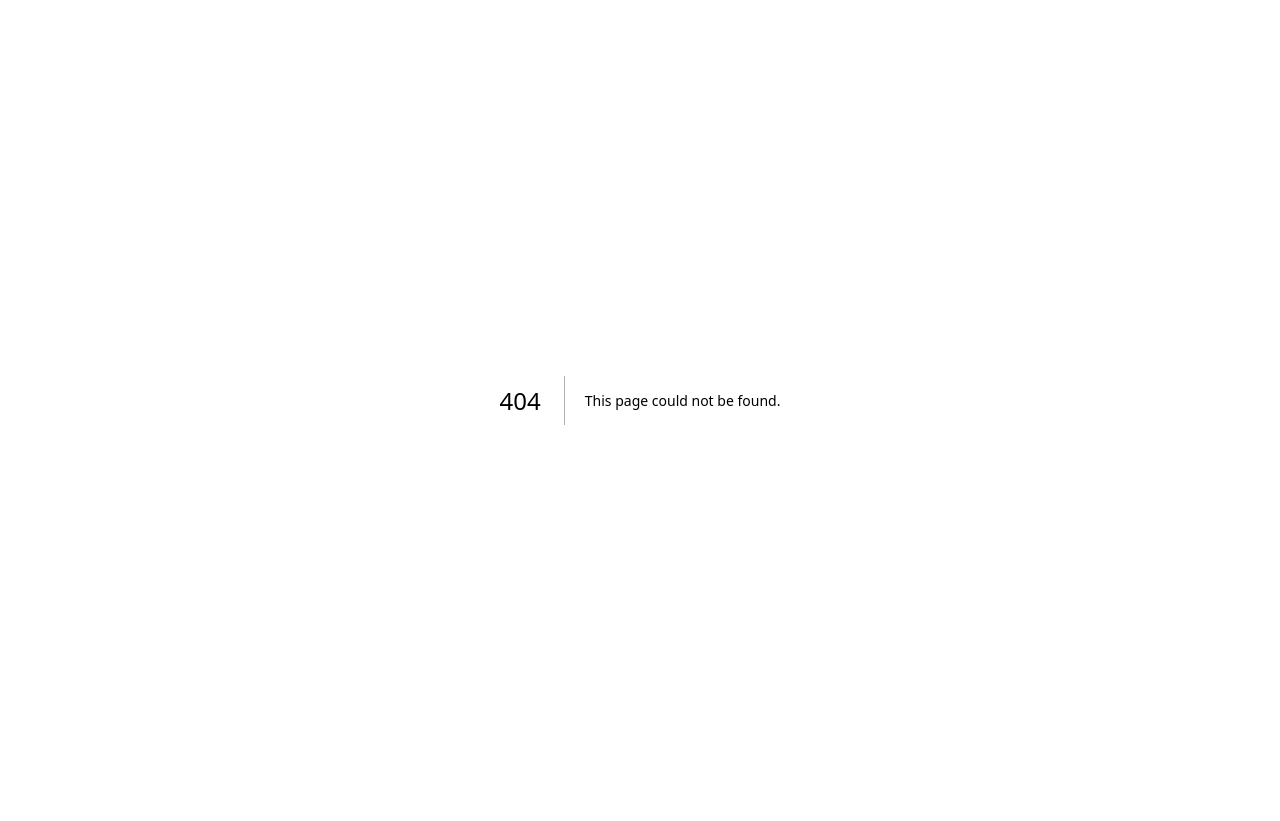
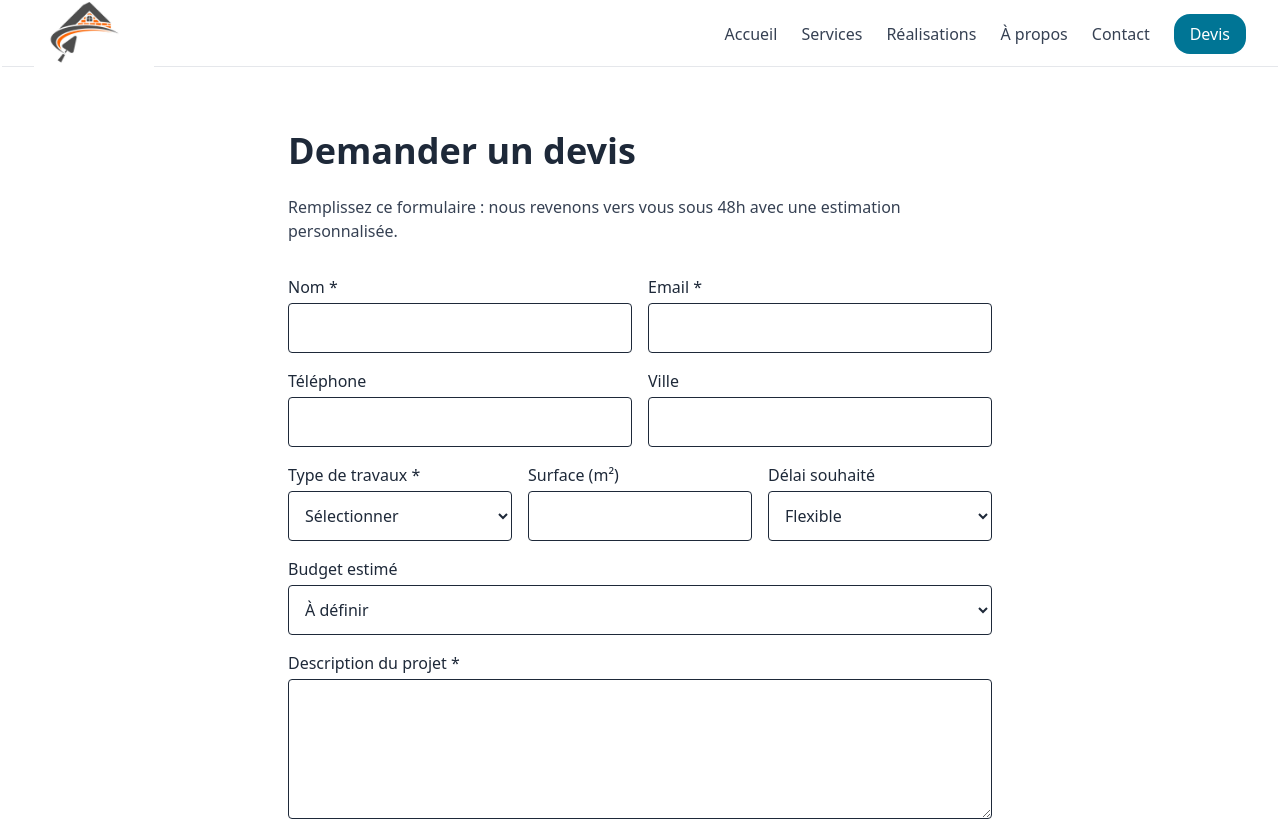
Before and after one commit to ChawkiSLIMANI/site-btp, a Next.js app: page /devis in a window 1280 px wide. Before the commit this address had no page. Shown: the top 821 px of the page. Before the commit the page ends 800 px from the top, so only its background shows below. Built offline with nearby package versions, Linux system fonts and the light colour scheme.

Commit message:
Update contact + Quotation form

```diff
--- a/public/__forms.html
+++ b/public/__forms.html
@@ -2,16 +2,15 @@
 <html lang="fr">
 <head><meta charset="utf-8" /></head>
 <body>
-    <!-- Ce fichier n'est jamais vu par l'utilisateur.
-         Il sert uniquement à la détection Netlify à la publication. -->
 <form name="contact" data-netlify="true" hidden>
 <input type="hidden" name="form-name" value="contact" />
-      <input name="name" type="text" />
-      <input name="email" type="email" />
-      <input name="phone" type="tel" />
-      <input name="subject" type="text" />
-      <textarea name="message"></textarea>
-      <input name="bot-field" type="text" />
+<input name="name" /><input name="email" /><textarea name="message"></textarea>
+</form>
+
+
+<form name="devis" data-netlify="true" hidden>
+<input type="hidden" name="form-name" value="devis" />
+<input name="name" /><input name="email" /><textarea name="message"></textarea>
 </form>
 </body>
 </html>
--- /dev/null
+++ b/src/app/(site)/devis/page.tsx
@@ -0,0 +1,113 @@
+export default function DevisPage() {
+  return (
+    <section className="py-16">
+      <div className="mx-auto max-w-3xl px-4 sm:px-6 lg:px-8">
+        <h1 className="text-4xl font-bold mb-6">Demander un devis</h1>
+        <p className="text-gray-700 mb-8">
+          Remplissez ce formulaire : nous revenons vers vous sous 48h avec une estimation personnalisée.
+        </p>
+
+        <form
+          name="devis"
+          method="POST"
+          data-netlify="true"
+          netlify-honeypot="bot-field"
+          action="/merci"
+          className="grid grid-cols-1 gap-4"
+        >
+          {/* Champs requis par Netlify */}
+          <input type="hidden" name="form-name" value="devis" />
+          <p className="hidden">
+            <label>
+              Ne pas remplir: <input name="bot-field" />
+            </label>
+          </p>
+
+          <div className="grid grid-cols-1 md:grid-cols-2 gap-4">
+            <div>
+              <label className="block mb-1">Nom *</label>
+              <input className="w-full border p-3 rounded" name="name" required />
+            </div>
+            <div>
+              <label className="block mb-1">Email *</label>
+              <input type="email" className="w-full border p-3 rounded" name="email" required />
+            </div>
+          </div>
+
+          <div className="grid grid-cols-1 md:grid-cols-2 gap-4">
+            <div>
+              <label className="block mb-1">Téléphone</label>
+              <input type="tel" className="w-full border p-3 rounded" name="phone" />
+            </div>
+            <div>
+              <label className="block mb-1">Ville</label>
+              <input className="w-full border p-3 rounded" name="city" />
+            </div>
+          </div>
+
+          <div className="grid grid-cols-1 md:grid-cols-3 gap-4">
+            <div>
+              <label className="block mb-1">Type de travaux *</label>
+              <select className="w-full border p-3 rounded" name="type" required>
+                <option value="">Sélectionner</option>
+                <option>Construction</option>
+                <option>Rénovation</option>
+                <option>Second œuvre</option>
+              </select>
+            </div>
+            <div>
+              <label className="block mb-1">Surface (m²)</label>
+              <input type="number" min="0" className="w-full border p-3 rounded" name="surface" />
+            </div>
+            <div>
+              <label className="block mb-1">Délai souhaité</label>
+              <select className="w-full border p-3 rounded" name="delay">
+                <option value="">Flexible</option>
+                <option>Moins d’un mois</option>
+                <option>1–3 mois</option>
+                <option>3–6 mois</option>
+                <option>6+ mois</option>
+              </select>
+            </div>
+          </div>
+
+          <div>
+            <label className="block mb-1">Budget estimé</label>
+            <select className="w-full border p-3 rounded" name="budget">
+              <option value="">À définir</option>
+              <option>Jusqu’à 10 000 €</option>
+              <option>10 000 – 50 000 €</option>
+              <option>50 000 – 150 000 €</option>
+              <option>150 000 € +</option>
+            </select>
+          </div>
+
+          <div>
+            <label className="block mb-1">Description du projet *</label>
+            <textarea
+              className="w-full border p-3 rounded min-h-[140px]"
+              name="message"
+              required
+            />
+          </div>
+
+          <div className="flex items-center gap-2">
+            <input id="consent" type="checkbox" required className="h-4 w-4" />
+            <label htmlFor="consent" className="text-sm">
+              J’accepte que mes données soient utilisées pour me recontacter.
+            </label>
+          </div>
+
+          <div className="pt-2">
+            <button
+              className="bg-cyan-700 hover:bg-cyan-800 text-white font-medium px-6 py-3 rounded-2xl"
+              type="submit"
+            >
+              Envoyer la demande
+            </button>
+          </div>
+        </form>
+      </div>
+    </section>
+  );
+}
--- a/src/app/(site)/page.tsx
+++ b/src/app/(site)/page.tsx
@@ -3,6 +3,7 @@ import { Container } from '@/components/ui/Container'
 import { ServicesTeaser } from '@/components/home/ServicesTeaser'
 import { RefsTeaser } from '@/components/home/RefsTeaser'
 import { ContactCta } from '@/components/home/ContactCta'
+
 
 export default function HomePage() {
 return (
@@ -10,18 +11,19 @@ export default function HomePage() {
 {/* HERO */}
 <section className="relative">
 <div className="absolute inset-0 -z-10">
-          <Image src="/images/placeholders/hero.png" alt="Chantier BTP" fill className="object-cover" priority />
+<Image src="/images/placeholders/hero.jpg" alt="Chantier BTP" fill sizes="100vw" className="object-cover" priority />
 <div className="absolute inset-0 bg-black/40" />
 </div>
 <Container className="py-16 md:py-28 text-white">
 <h1 className="text-3xl md:text-5xl font-semibold leading-tight max-w-3xl">Construire durablement, rénover avec exigence.</h1>
 <p className="mt-4 text-white/90 md:text-lg max-w-2xl">Gros œuvre, rénovation et second œuvre pour particuliers et professionnels. Devis sous 48h.</p>
 <div className="mt-8 flex flex-wrap gap-3">
-            <a href="/contact" className="inline-flex items-center rounded-2xl bg-cyan-700 px-5 py-3 font-medium text-white hover:bg-cyan-800">Demander un devis</a>
+<a href="/devis" className="inline-flex items-center rounded-2xl bg-cyan-700 px-5 py-3 font-medium text-white hover:bg-cyan-800">Demander un devis</a>
 <a href="/services" className="inline-flex items-center rounded-2xl border border-white/30 px-5 py-3 font-medium text-white hover:bg-white/10">Nos services</a>
 </div>
 </Container>
 </section>
+
 
 <ServicesTeaser />
 <RefsTeaser />
--- a/src/components/layout/Header.tsx
+++ b/src/components/layout/Header.tsx
@@ -1,9 +1,9 @@
-'use client'
+'use client';
 
-import Link from 'next/link'
-import Image from 'next/image'
-import { usePathname } from 'next/navigation'
-import { useEffect, useState } from 'react'
+import Link from 'next/link';
+import Image from 'next/image';
+import { usePathname } from 'next/navigation';
+import { useEffect, useState } from 'react';
 
 const links = [
   { href: '/', label: 'Accueil' },
@@ -11,16 +11,18 @@ const links = [
   { href: '/realisations', label: 'Réalisations' },
   { href: '/a-propos', label: 'À propos' },
   { href: '/contact', label: 'Contact' },
-]
+];
 
 export function Header() {
-  const pathname = usePathname()
-  const [open, setOpen] = useState(false)
+  const pathname = usePathname();
+  const [open, setOpen] = useState(false);
 
   useEffect(() => {
-    document.body.style.overflow = open ? 'hidden' : ''
-    return () => { document.body.style.overflow = '' }
-  }, [open])
+    document.body.style.overflow = open ? 'hidden' : '';
+    return () => {
+      document.body.style.overflow = '';
+    };
+  }, [open]);
 
   return (
     <header className="sticky top-0 z-50 bg-white/90 backdrop-blur border-b border-gray-200">
@@ -35,12 +37,20 @@ export function Header() {
             <Link
               key={l.href}
               href={l.href}
-              className={`transition-colors hover:text-cyan-700 ${pathname === l.href ? 'text-cyan-700 font-semibold' : 'text-gray-700'}`}
+              className={`transition-colors hover:text-cyan-700 ${
+                pathname === l.href ? 'text-cyan-700 font-semibold' : 'text-gray-700'
+              }`}
             >
               {l.label}
             </Link>
           ))}
-          <Link href="/contact" className="rounded-2xl bg-cyan-700 px-4 py-2 text-white font-medium hover:bg-cyan-800">Devis</Link>
+          {/* CTA vers /devis */}
+          <Link
+            href="/devis"
+            className="rounded-2xl bg-cyan-700 px-4 py-2 text-white font-medium hover:bg-cyan-800"
+          >
+            Devis
+          </Link>
         </nav>
 
         {/* Burger */}
@@ -71,12 +81,16 @@ export function Header() {
                 {l.label}
               </Link>
             ))}
-            <Link href="/contact" className="mt-2 inline-flex rounded-2xl bg-cyan-700 px-4 py-2 text-white font-medium" onClick={() => setOpen(false)}>
+            <Link
+              href="/devis"
+              className="mt-2 inline-flex rounded-2xl bg-cyan-700 px-4 py-2 text-white font-medium"
+              onClick={() => setOpen(false)}
+            >
               Demander un devis
             </Link>
           </div>
         </div>
       )}
     </header>
-  )
+  );
 }
```
Lines whose indentation alone changed are shown as unchanged.
